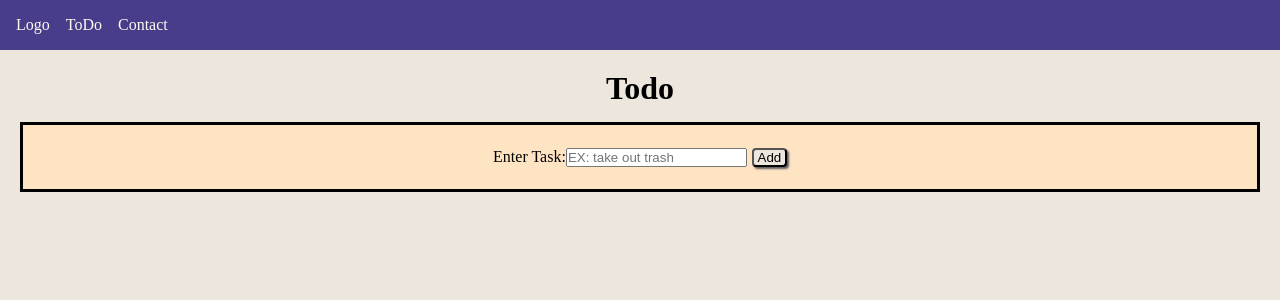
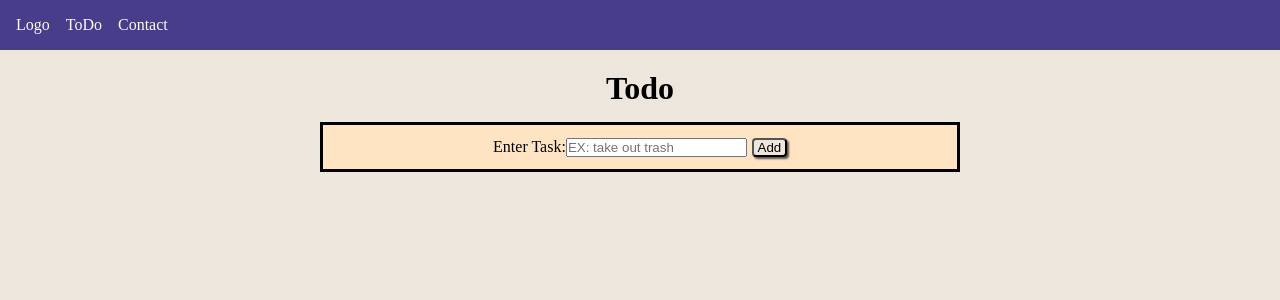
Before and after one commit to RhettTurnerr/Project_3, a React (Vite) app: page /todo in a window 1280 px wide. Shown: the top 300 px of the page. Built offline with nearby package versions, Linux system fonts and the light colour scheme.

Commit message:
fixed css for taskform

```diff
--- a/src/components/TaskForm/TaskForm.css
+++ b/src/components/TaskForm/TaskForm.css
@@ -2,10 +2,14 @@
     display: flex;
     justify-content: center;
     background-color:bisque;
-    height: 70px;
+    height: 50px;
     border: solid black;
     margin: 0px 20px;
     align-items: center;
+    width: 50vw;
+    margin: auto;
+    min-width: 290px;
+
 }
 
 .form-row{
@@ -18,5 +22,5 @@ button{
     width: 35px;
     background-color: rgb(237, 230, 221);
     user-select: none;
-    box-shadow: 2px 2px 2px rgb(96, 96, 96)
+    box-shadow: 2px 2px 2px rgb(96, 86, 73)
 }
```
